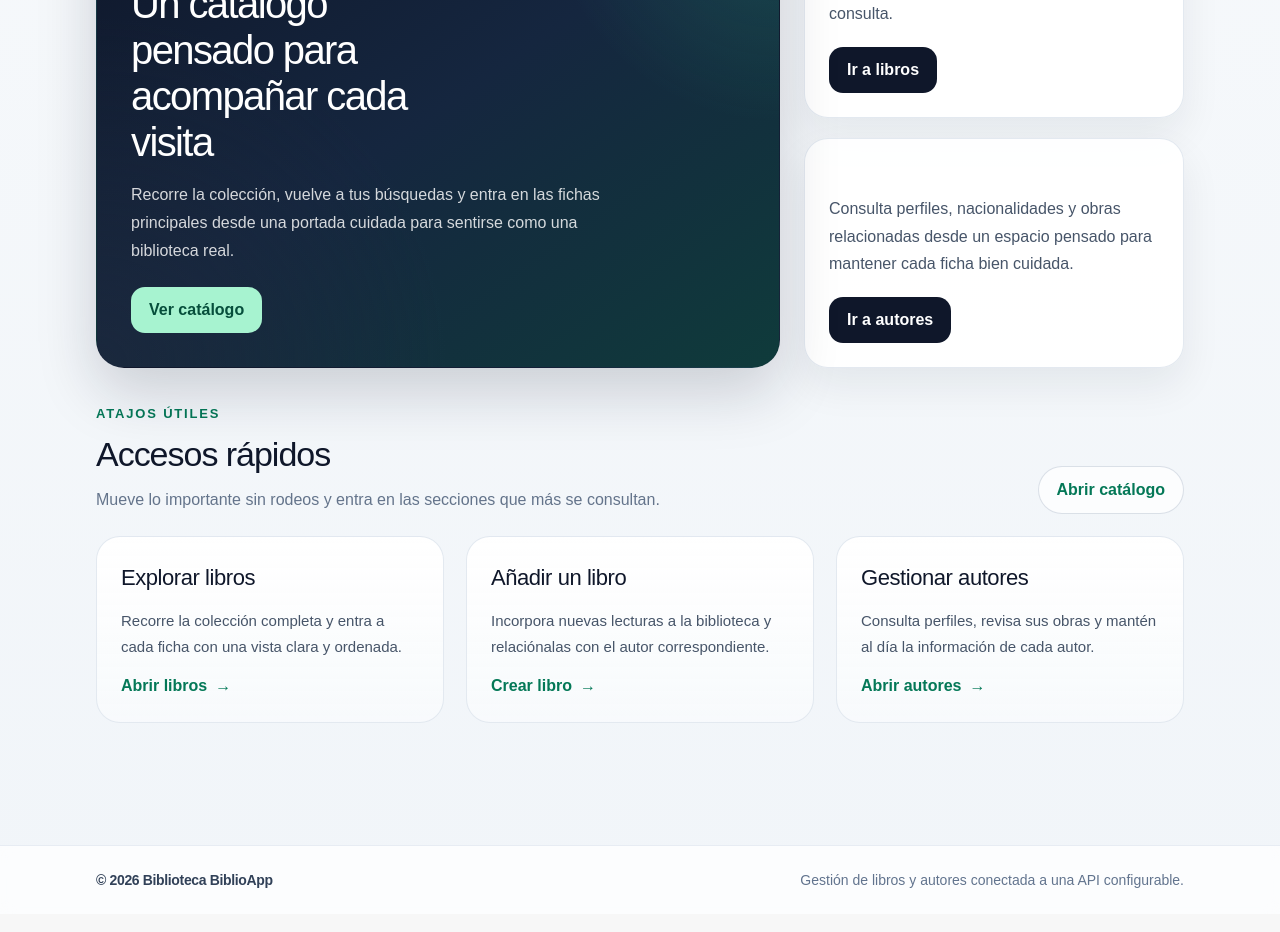
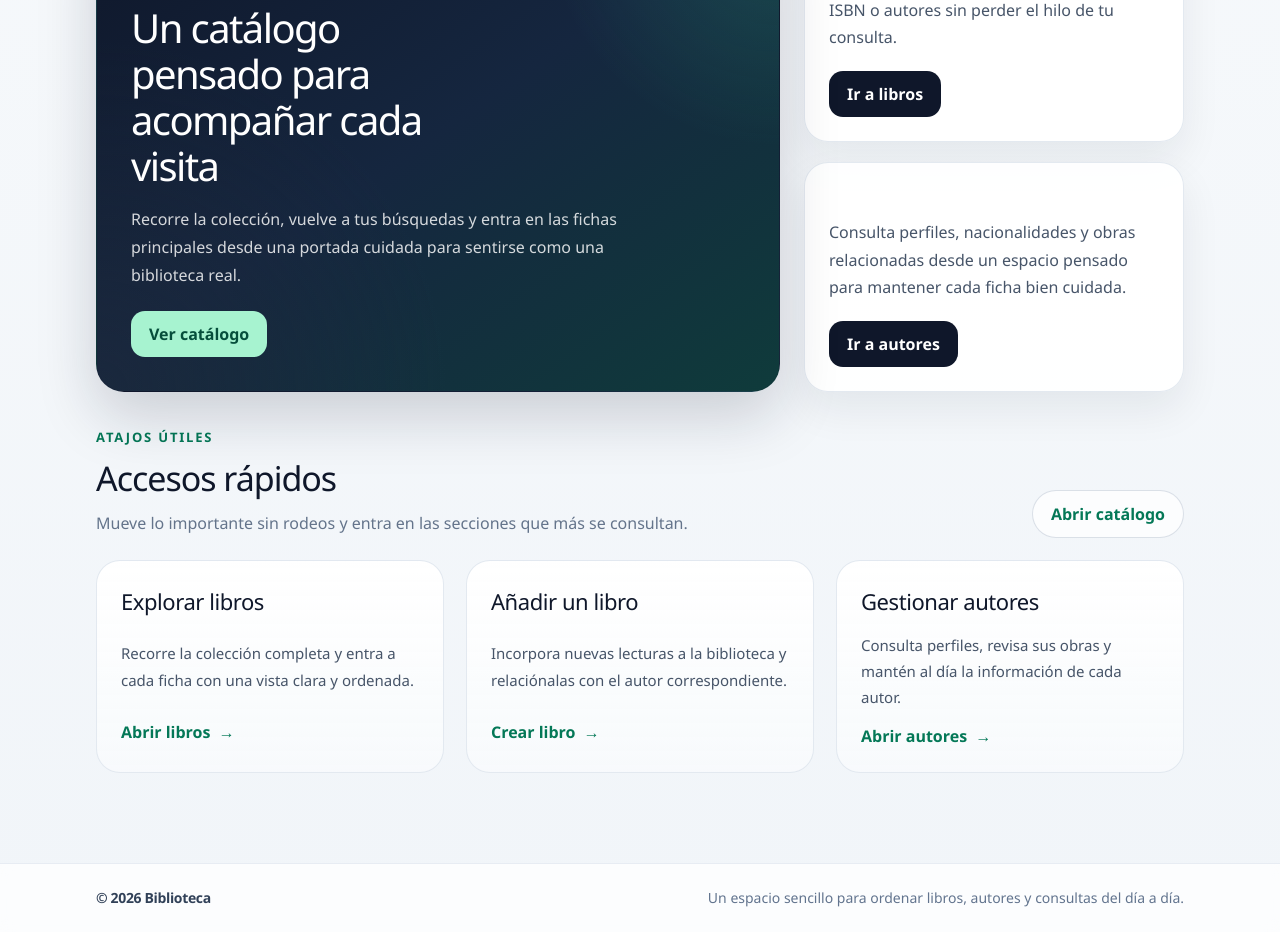
Before and after one commit to Maria19761976/BibliotecaFronted, a React (Vite) app: page / in a window 1280 px wide. Shown: the part 660-1592 px from the top of the page. Built offline with nearby package versions, Linux system fonts and the light colour scheme; no server answers.

Commit message:
fix(layout): improve app shell spacing and footer behavior

```diff
--- a/src/components/Footer.jsx
+++ b/src/components/Footer.jsx
@@ -1,9 +1,9 @@
 export default function Footer() {
   return (
-    <footer className="mt-10 border-t border-slate-200/80 bg-white/75 backdrop-blur">
+    <footer className="mt-auto border-t border-slate-200/80 bg-white/75 backdrop-blur">
       <div className="mx-auto flex w-full max-w-6xl flex-col gap-2 px-4 py-6 text-sm text-slate-500 sm:px-6 lg:flex-row lg:items-center lg:justify-between lg:px-8">
-        <p className="font-semibold tracking-tight text-slate-700">© 2026 Biblioteca BiblioApp</p>
-        <p>Gestión de libros y autores conectada a una API configurable.</p>
+        <p className="font-semibold tracking-tight text-slate-700">© 2026 Biblioteca</p>
+        <p>Un espacio sencillo para ordenar libros, autores y consultas del día a día.</p>
       </div>
     </footer>
   )
--- a/src/components/Layout.jsx
+++ b/src/components/Layout.jsx
@@ -3,9 +3,9 @@ import Footer from "./Footer";
 
 export default function Layout({ children }) {
     return (
-        <div className="min-h-screen bg-[radial-gradient(circle_at_top,_rgba(16,185,129,0.12),_transparent_35%),linear-gradient(180deg,_#f8fafc_0%,_#f1f5f9_100%)] text-slate-800">
+        <div className="flex min-h-screen flex-col bg-[radial-gradient(circle_at_top,_rgba(16,185,129,0.12),_transparent_35%),linear-gradient(180deg,_#f8fafc_0%,_#f1f5f9_100%)] text-slate-800">
             <Navbar />
-            <main className="mx-auto w-full max-w-6xl px-4 pb-12 sm:px-6 lg:px-8">
+            <main className="mx-auto flex w-full max-w-6xl flex-1 flex-col px-4 pb-14 pt-6 sm:px-6 lg:px-8">
                 {children}
             </main>
             <Footer />
--- a/src/components/Navbar.jsx
+++ b/src/components/Navbar.jsx
@@ -19,7 +19,7 @@ function Navbar() {
                     </span>
                     <div className="leading-tight">
                         <p className="text-lg font-semibold tracking-tight text-slate-900">Biblioteca</p>
-                        <p className="text-sm text-slate-500">Catálogo y gestión</p>
+                        <p className="text-sm text-slate-500">Libros y autores al día</p>
                     </div>
                 </NavLink>
 
--- a/src/styles/global.css
+++ b/src/styles/global.css
@@ -1,11 +1,23 @@
+html,
+body,
+#root {
+  min-height: 100%;
+}
+
+* {
+  box-sizing: border-box;
+}
+
 body {
   margin: 0;
-  font-family: Arial, sans-serif;
-  background: #f7f7f7;
+  font-family: "Segoe UI Variable", "Segoe UI", "Helvetica Neue", Arial, sans-serif;
+  color: #0f172a;
+  background: #f1f5f9;
+  text-rendering: optimizeLegibility;
+  -webkit-font-smoothing: antialiased;
+  -moz-osx-font-smoothing: grayscale;
 }
 
-.app {
-  max-width: 1200px;
-  margin: 0 auto;
-  padding: 0 20px 40px;
+a {
+  color: inherit;
 }
```
